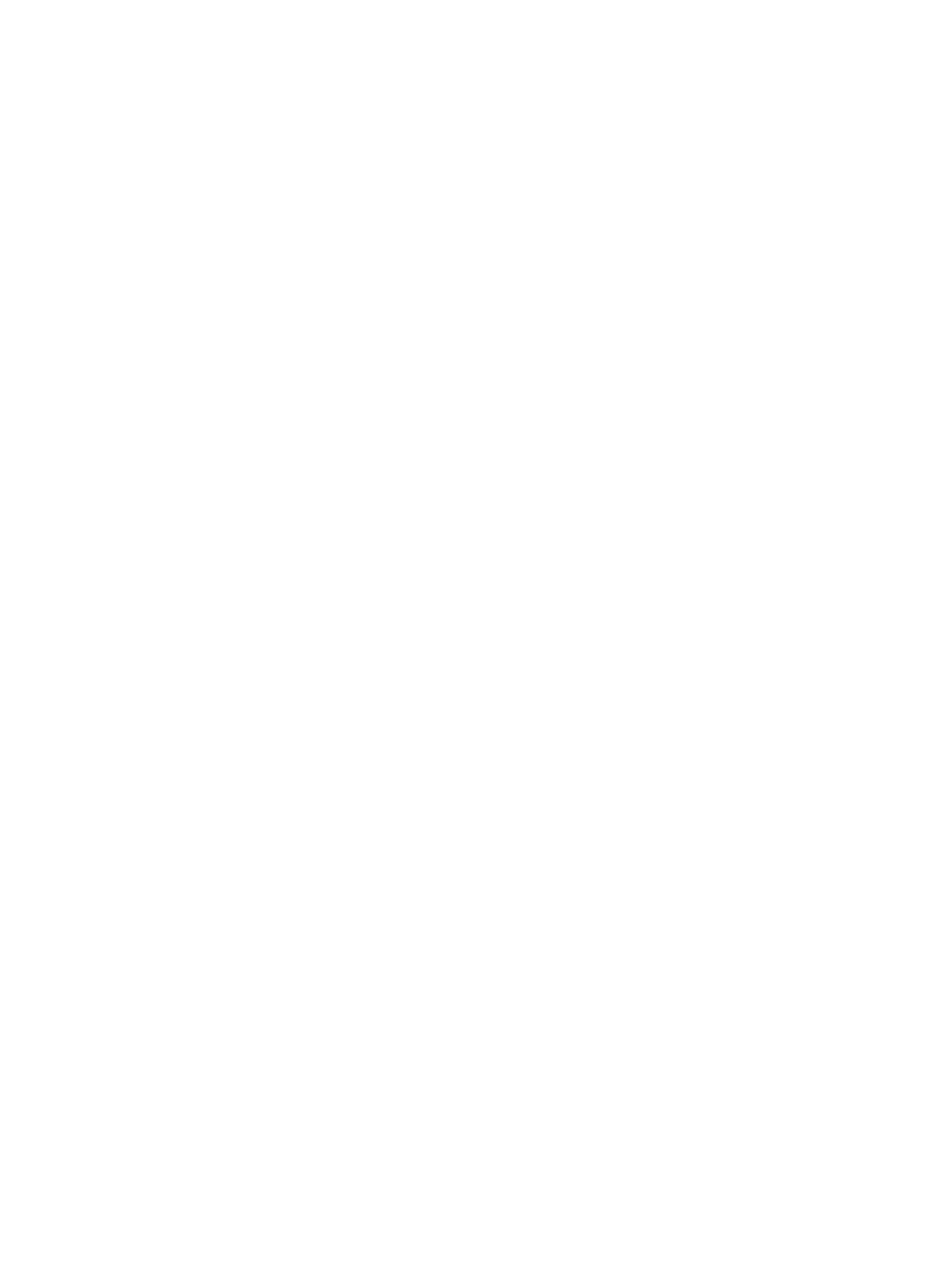
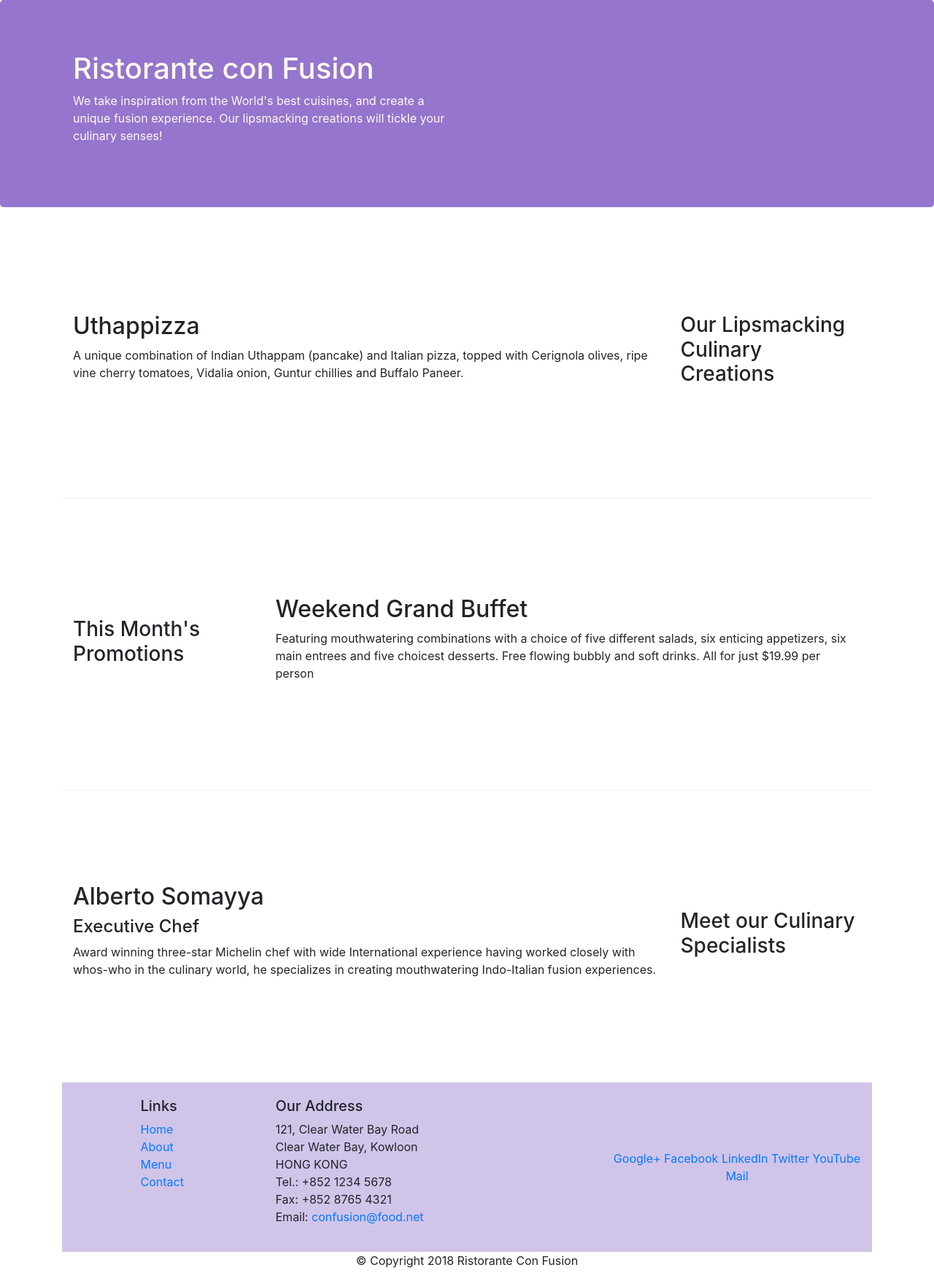
Before and after one commit to Poojashree08/responsive-bootstrap-design, a website: page index.html in a window 1280 px wide. Shown: the whole page at 73% size. Before the commit the page ends 800 px from the top, so only its background shows below. Drawn offline with nearby package versions, Linux system fonts and the light colour scheme.

Commit message:
bootstrap assignment

```diff
--- /dev/null
+++ b/css/style.css
@@ -0,0 +1,36 @@
+.row-header{
+    margin: 0px auto;
+    padding: 0px auto;
+}
+
+.row-content{
+    margin: 0px;
+    padding: 50px 0px 50px 0px;
+    border-bottom: 1px ridge;
+    min-height: 400px;
+}
+
+.footer{
+    background-color: #D1C4E9;
+    margin: 0px auto;
+    padding: 20px 0px 20px 0px;
+}
+
+.jumbotron{
+    padding: 70px 0px 70px 0px;
+    margin: 0px auto;
+    background-color: #9575CD;
+    color: floralwhite;
+}
+
+.address{
+    text-size-adjust: 80%;
+    margin: 0px auto;
+    color: #0f0f0f;
+}
+
+.row-text{
+    margin: 0px;
+    padding: 50px 0px 50px 0px;
+    min-height: 400px;
+}
--- a/index.html
+++ b/index.html
@@ -1,11 +1,113 @@
 <!DOCTYPE html>
 <html lang="en">
+
 <head>
-    <meta charset="UTF-8">
-    <meta name="viewport" content="width=device-width, initial-scale=1.0">
-    <title>hello</title>
+    <!-- Required meta tags always come first -->
+    <meta charset="utf-8">
+    <meta name="viewport" content="width=device-width, initial-scale=1, shrink-to-fit=no">
+    <meta http-equiv="x-ua-compatible" content="ie=edge">
+
+    <!-- Bootstrap CSS -->
+    <link rel="stylesheet" href="node_modules/bootstrap/dist/css/bootstrap.min.css">
+    <link rel="stylesheet" href="css/style.css">
+    <title>Ristorante Con Fusion</title>
 </head>
+
 <body>
 
+    <header class ="jumbotron">
+        <div class="container">
+            <div class="row row-header">
+                <div class="col-12 col-sm-6">
+                    <h1>Ristorante con Fusion</h1>
+                    <p>We take inspiration from the World's best cuisines, and create a unique fusion experience. Our lipsmacking creations will tickle your culinary senses!</p>
+                </div>
+                <div class="col col-sm">
+                </div>
+            </div>
+        </div>
+    </header>
+
+    <div class="container">
+        <div class="row row-content align-items-center">
+            <div class="col-12 col-sm-4 order-sm-last col-md-3">
+                <h3>Our Lipsmacking Culinary Creations</h3>
+            </div>
+            <div class="col col-sm order-sm-first col-md ">
+                <h2>Uthappizza</h2>
+                <p>A unique combination of Indian Uthappam (pancake) and Italian pizza, topped with Cerignola olives, ripe vine cherry tomatoes, Vidalia onion, Guntur chillies and Buffalo Paneer.</p>
+            </div>
+        </div>
+
+
+        <div class="row row-content align-items-center">
+            <div class="col-12 col-sm-4 col-md-3">
+                <h3>This Month's Promotions</h3>
+            </div>
+            <div class="col col-sm col-md">
+                <h2>Weekend Grand Buffet</h2>
+                <p>Featuring mouthwatering combinations with a choice of five different salads, six enticing appetizers, six main entrees and five choicest desserts. Free flowing bubbly and soft drinks. All for just $19.99 per person </p>
+            </div>
+        </div>
+
+        <div class="row row-content align-items-center">
+            <div class="col-12 col-sm-4 order-sm-last col-md-3">
+                <h3>Meet our Culinary Specialists</h3>
+            </div>
+            <div class="col col-sm order-sm-first col-md">
+                <h2>Alberto Somayya</h2>
+                <h4>Executive Chef</h4>
+                <p>Award winning three-star Michelin chef with wide International experience having worked closely with whos-who in the culinary world, he specializes in creating mouthwatering Indo-Italian fusion experiences. </p>
+            </div>
+        </div>
+    </div>
+
+    <footer>
+        <div class="container">
+            <div class="row footer">
+                <div class="col-4 offset-1 col-sm-2">
+                    <h5>Links</h5>
+                    <ul class="list-unstyled">
+                        <li><a href="#">Home</a></li>
+                        <li><a href="#">About</a></li>
+                        <li><a href="#">Menu</a></li>
+                        <li><a href="#">Contact</a></li>
+                    </ul>
+                </div>
+                <div class="col-7 col-sm-5">
+                    <h5>Our Address</h5>
+                    <address>
+		              121, Clear Water Bay Road<br>
+		              Clear Water Bay, Kowloon<br>
+		              HONG KONG<br>
+		              Tel.: +852 1234 5678<br>
+		              Fax: +852 8765 4321<br>
+		              Email: <a href="mailto:confusion@food.net">confusion@food.net</a>
+		           </address>
+                </div>
+                <div class="col-12 col-sm-4 align-self-center">
+                    <div class="text-center">
+                        <a href="http://google.com/+">Google+</a>
+                        <a href="http://www.facebook.com/profile.php?id=">Facebook</a>
+                        <a href="http://www.linkedin.com/in/">LinkedIn</a>
+                        <a href="http://twitter.com/">Twitter</a>
+                        <a href="http://youtube.com/">YouTube</a>
+                        <a href="mailto:">Mail</a>
+                    </div>
+                </div>
+           </div>
+           <div class="row justify-content-center">
+                <div class="col-auto">
+                    <p>© Copyright 2018 Ristorante Con Fusion</p>
+                </div>
+           </div>
+        </div>
+    </footer>
+    <!-- jQuery first, then Popper.js, then Bootstrap JS. -->
+    <script src="node_modules/jquery/dist/jquery.slim.min.js"></script>
+    <script src="node_modules/popper.js/dist/umd/popper.min.js"></script>
+    <script src="node_modules/bootstrap/dist/js/bootstrap.min.js"></script>
+
 </body>
+
 </html>
--- a/package.json
+++ b/package.json
@@ -3,7 +3,11 @@
   "version": "1.0.0",
   "description": "\"creating bootstrap website\"",
   "main": "index.js",
-  "dependencies": {},
+  "dependencies": {
+    "bootstrap": "^4.0.0",
+    "jquery": "^3.3.1",
+    "popper.js": "^1.12.9"
+  },
   "devDependencies": {
     "lite-server": "^2.5.4"
   },
```
Also changed, not shown: aboutus.html (added, +117 -0 lines), 1 other file.
